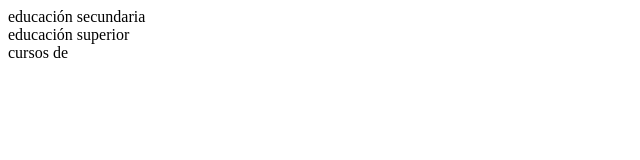
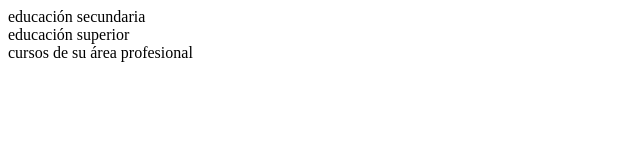
Before and after one commit to Emi1213/PracticaGit4A_GalarzaEmilia, a plain HTML site: page educacion.html in a window 1280 px wide. Shown: the whole page, without its empty margins (0-640 px from the left). Drawn offline with Linux system fonts and the light colour scheme.

Commit message:
Se hizo la fusión de main y develop.

```diff
--- a/educacion.html
+++ b/educacion.html
@@ -13,7 +13,7 @@
         educación superior
     </section>
     <section>
-        cursos de
+        cursos de su área profesional
     </section>
 
 </body>
```
